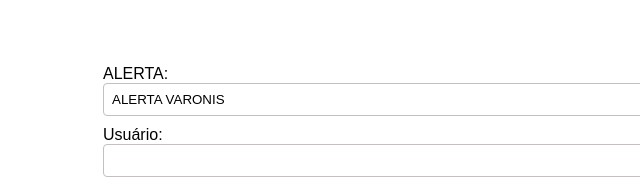
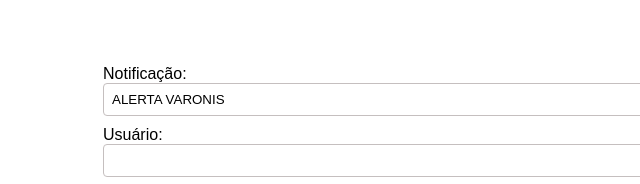
Before and after one commit to leomalefico/template02, a plain HTML site: page index.html in a window 1280 px wide. Shown: the part 161-345 px from the top of the page, 137-777 px from the left. Drawn offline with Linux system fonts and the light colour scheme.

Commit message:
Update index.html

```diff
--- a/index.html
+++ b/index.html
@@ -13,7 +13,7 @@
 
     <h2>Formulário </h2>
     <form id="emailForm">
-        <label for="alerta">ALERTA:</label>
+        <label for="alerta">Notificação:</label>
         <input type="text" id="alerta" name="alerta" value="ALERTA VARONIS" required>
         <label for="usuario">Usuário:</label>
         <input type="text" id="usuario" name="usuario" required>
```
